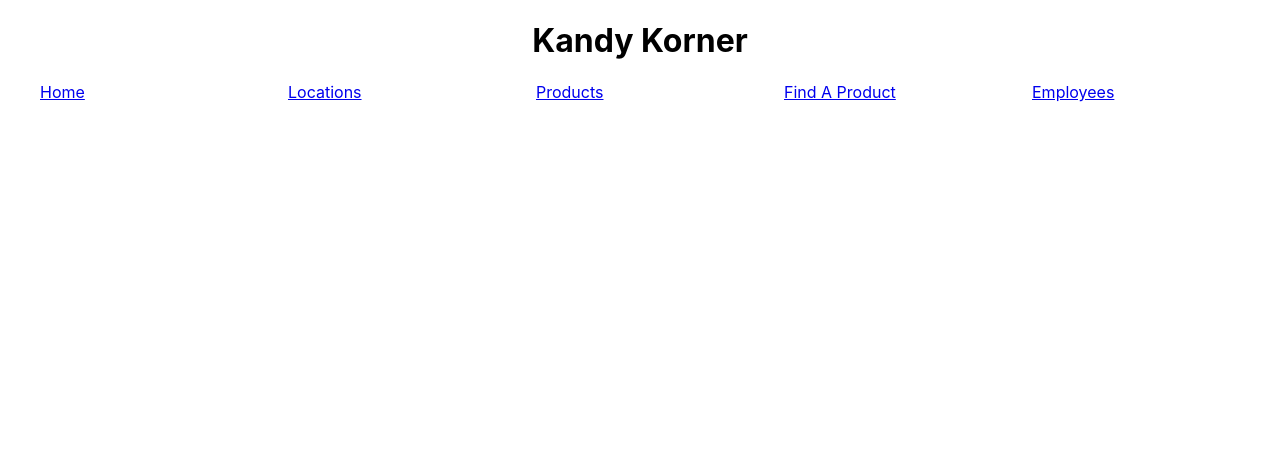
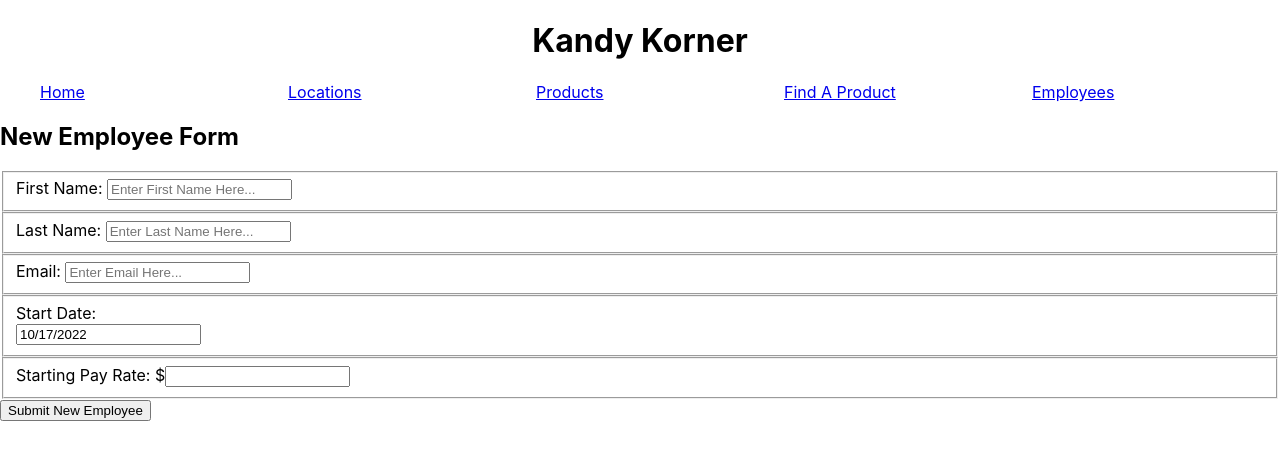
Before and after one commit to ethansawicki/kandy-korner, a React (Create React App) app: page /Employee/Add in a window 1280 px wide. Shown: the top 460 px of the page. Built offline with nearby package versions, Linux system fonts and the light colour scheme.

Commit message:
used date hook and i still dk whats going on

```diff
--- a/package.json
+++ b/package.json
@@ -8,6 +8,7 @@
     "@testing-library/user-event": "^13.5.0",
     "next.js": "^1.0.3",
     "react": "^18.2.0",
+    "react-datepicker": "^4.8.0",
     "react-dom": "^18.2.0",
     "react-router-dom": "^6.4.2",
     "react-scripts": "5.0.1",
--- a/src/components/Home.js
+++ b/src/components/Home.js
@@ -4,7 +4,8 @@ import Locations from './Locations'
 import NewProductsForm from './products/NewProductsForm'
 import AllProducts from './products/AllProducts'
 import ProductParent from './productSearch/ProductParent'
-import EmployeeList from './employees/EmployeeList'
+import Employee from './employees/Employee'
+import NewEmployee from './employees/NewEmployee'
 
 const Home = () => {
   return (
@@ -14,7 +15,8 @@ const Home = () => {
         <Route path='Products' element={<AllProducts />} />
         <Route path='Product/create' element={<NewProductsForm />} />
         <Route path='ProductSearch' element={<ProductParent />} />
-        <Route path='Employees' element={<EmployeeList />} />
+        <Route path='Employees' element={<Employee />} />
+        <Route path='/Employee/Add' element={<NewEmployee />} />
     </Routes>
     </>
   )
--- a/src/components/employees/Employee.js
+++ b/src/components/employees/Employee.js
@@ -1,9 +1,13 @@
 import React from 'react'
+import EmployeeList from './EmployeeList'
+import { useNavigate } from 'react-router-dom'
 
 const Employee = () => {
+  const navigate = useNavigate()
   return (
     <div>
-
+        <button className='btn-new-employee' onClick={() => navigate("/Employee/Add")}>Add New Employee</button>
+        <EmployeeList />
     </div>
   )
 }
--- a/src/components/employees/NewEmployee.js
+++ b/src/components/employees/NewEmployee.js
@@ -1,8 +1,10 @@
 import React, { useState } from 'react'
 import { useNavigate } from 'react-router-dom'
+import DatePicker from "react-datepicker"
 
 const NewEmployee = () => {
-    const navigate = useNavigate
+    const navigate = useNavigate()
+    const [newStartDate, setStartDate] = useState(new Date())
     const [newUser, setNewUser] = useState({
         firstName: "",
         lastName: "",
@@ -11,8 +13,8 @@ const NewEmployee = () => {
     })
 
     const [newEmployee, setNewEmployee] = useState({
-        usersId: 0,
-        startDate: "",
+        usersId: newUser.id,
+        startDate: newStartDate,
         payRate: 0
     })
 
@@ -38,7 +40,7 @@ const NewEmployee = () => {
                 body: JSON.stringify(userToApi)
             }
             const userRes = await fetch(`http://localhost:8088/users`, userPost)
-            await userRes.json()
+            const userId = await userRes.json()
         }
         const sendEmployee = async () => {
             const empPost = {
@@ -50,7 +52,7 @@ const NewEmployee = () => {
             }
             const empRes = await fetch(`http://localhost:8088/employees`, empPost)
             await empRes.json()
-            navigate("/employees")
+            //navigate("/employees")
         }
         sendUser()
         sendEmployee()
@@ -61,21 +63,78 @@ const NewEmployee = () => {
         <h2>New Employee Form</h2>
         <fieldset>
             <div>
-                <label htmlFor='new-employee-name'>First Name:</label>
+                <label htmlFor='new-employee-name'>First Name: </label>
                 <input
                     type="text"
                     className='new-employee-name'
-                    placeholder='Enter Name Here...'
+                    placeholder='Enter First Name Here...'
                     onChange={
                         (event) => {
-                            const copy = {...newProduct}
-                            copy.name = event.target.value
-                            updateProduct(copy)
+                            const copy = {...newUser}
+                            copy.firstName = event.target.value
+                            setNewUser(copy)
                         }
                     }
                 />
             </div>
         </fieldset>
+        <fieldset>
+            <div>
+                <label htmlFor='new-employee-name'>Last Name: </label>
+                <input
+                    type="text"
+                    className='new-employee-name'
+                    placeholder='Enter Last Name Here...'
+                    onChange={
+                        (event) => {
+                            const copy = {...newUser}
+                            copy.lastName = event.target.value
+                            setNewUser(copy)
+                        }
+                    }
+                />
+            </div>
+        </fieldset>
+        <fieldset>
+            <div>
+                <label htmlFor='new-employee-name'>Email: </label>
+                <input
+                    type="text"
+                    className='new-employee-name'
+                    placeholder='Enter Email Here...'
+                    onChange={
+                        (event) => {
+                            const copy = {...newUser}
+                            copy.email = event.target.value
+                            setNewUser(copy)
+                        }
+                    }
+                />
+            </div>
+        </fieldset>
+        <fieldset>
+            <div>
+                <label htmlFor='date'>Start Date:</label>
+                <DatePicker className='date' selected={newStartDate} onChange={(date) => setStartDate(date)} />
+            </div>
+        </fieldset>
+        <fieldset>
+            <div>
+                <label htmlFor='new-employee-pay'>Starting Pay Rate: $</label>
+                <input
+                    type="number"
+                    className='new-employee-pay'
+                    onChange={
+                        (event) => {
+                            const copy = {...newEmployee}
+                            copy.payRate = +event.target.value
+                            setNewEmployee(copy)
+                        }
+                    }
+                />
+            </div>
+        </fieldset>
+        <button onClick={(click) => handleClick(click)}>Submit New Employee</button>
     </form>
   )
 }
```
Also changed, not shown: 1 other file (tests, documents, lock files or other folders).
